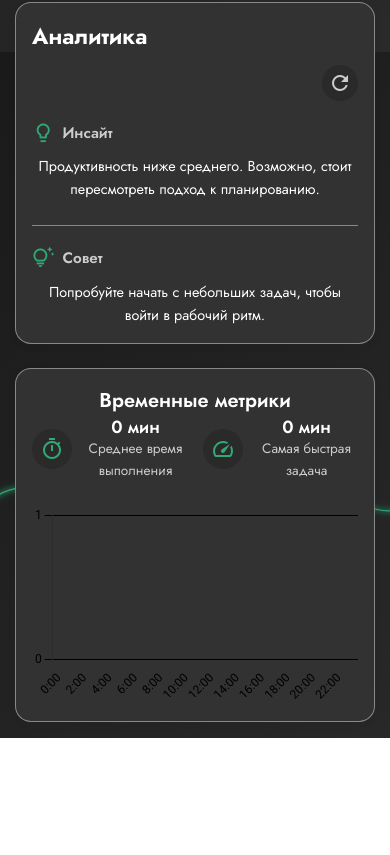
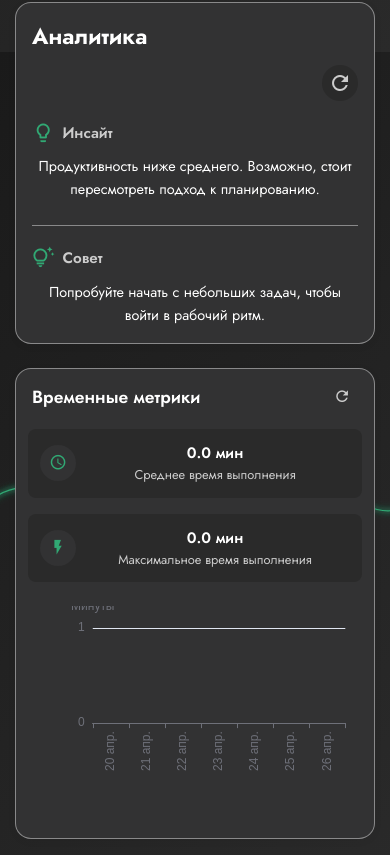
Before and after one commit to Sergey-Okey/toka-app, a Vue app in the folder my-app-toka/: page /#/dashboard in a window 390 px wide. Shown: the part 1636-2491 px from the top of the page. Before the commit the page ends 2374 px from the top, so only its background shows below. Built offline with nearby package versions, Linux system fonts and the light colour scheme.

Commit message:
approved TimeMetricsWidget

```diff
--- a/my-app-toka/package.json
+++ b/my-app-toka/package.json
@@ -10,6 +10,7 @@
     "chart.js": "^4.4.9",
     "chartjs-plugin-datalabels": "^2.2.0",
     "core-js": "^3.8.3",
+    "echarts": "^5.6.0",
     "element-plus": "^2.9.9",
     "material-design-icons-iconfont": "^6.7.0",
     "material-icons": "^1.13.14",
--- a/my-app-toka/src/components/widgets/TimeMetricsWidget.vue
+++ b/my-app-toka/src/components/widgets/TimeMetricsWidget.vue
@@ -2,81 +2,219 @@
   <div class="time-metrics-widget widget-card">
     <div class="widget-header">
       <h2 class="widget-title">Временные метрики</h2>
+      <button
+        class="refresh-btn"
+        @click="refreshData"
+        aria-label="Обновить данные"
+      >
+        <i class="material-icons-outlined">refresh</i>
+      </button>
     </div>
 
     <div class="metrics-grid">
-      <div v-for="metric in metrics" :key="metric.label" class="metric-item">
+      <div class="metric-item">
         <div class="metric-icon">
-          <i class="material-icons-outlined">{{ metric.icon }}</i>
+          <i class="material-icons-outlined">access_time</i>
         </div>
         <div class="metric-content">
-          <div class="metric-value">{{ metric.value }}</div>
-          <div class="metric-label">{{ metric.label }}</div>
+          <div class="metric-value">{{ avgTime }} мин</div>
+          <div class="metric-label">Среднее время выполнения</div>
+        </div>
+      </div>
+
+      <div class="metric-item">
+        <div class="metric-icon">
+          <i class="material-icons-outlined">flash_on</i>
+        </div>
+        <div class="metric-content">
+          <div class="metric-value">{{ maxTime }} мин</div>
+          <div class="metric-label">Максимальное время выполнения</div>
         </div>
       </div>
     </div>
 
-    <div class="chart-container">
-      <canvas ref="chartCanvas"></canvas>
-    </div>
+    <div ref="chartRef" class="chart-container"></div>
   </div>
 </template>
 
 <script setup>
-import { ref, watch, onMounted, onBeforeUnmount } from 'vue'
-import { Chart } from 'chart.js/auto'
+import { ref, computed, onMounted, watch } from 'vue'
+import * as echarts from 'echarts'
+import { useTaskStore } from '@/stores/taskStore'
 
-const props = defineProps({
-  metrics: {
-    type: Array,
-    default: () => [],
+const taskStore = useTaskStore()
+const chartRef = ref(null)
+const isLoading = ref(false)
+let chartInstance = null
+
+const avgTime = computed(() => taskStore.avgTimeToComplete.toFixed(1))
+const maxTime = computed(() => taskStore.maxTimeToComplete.toFixed(1))
+
+const refreshData = async () => {
+  try {
+    isLoading.value = true
+    await taskStore.fetchTasks()
+    if (chartInstance) {
+      chartInstance.setOption(getChartOptions())
+    }
+  } catch (error) {
+    console.error('Ошибка при обновлении данных:', error)
+  } finally {
+    isLoading.value = false
+  }
+}
+
+const getChartOptions = () => ({
+  tooltip: {
+    trigger: 'axis',
+    formatter: '{b}<br/>Время: {c} мин',
   },
-  chartData: {
-    type: Object,
-    required: true,
+  grid: {
+    containLabel: true,
+    ...(window.innerWidth < 400 && {
+      left: '15%',
+      right: '5%',
+      bottom: '25%',
+      top: '10%',
+    }),
   },
-  chartOptions: {
-    type: Object,
-    default: () => ({}),
+  xAxis: {
+    type: 'category',
+    data: getLastWeekDates(),
+    axisLabel: {
+      rotate: window.innerWidth < 400 ? 90 : 45,
+      interval: 0,
+    },
   },
+  yAxis: {
+    type: 'value',
+    name: 'Минуты',
+    minInterval: 1,
+  },
+  series: [
+    {
+      name: 'Среднее время',
+      type: 'bar',
+      data: getCompletionTimes(),
+      itemStyle: {
+        color: 'var(--primary)',
+        borderRadius: [2, 2, 0, 0],
+      },
+      barWidth: '60%',
+    },
+  ],
 })
 
-const chartCanvas = ref(null)
-const chartInstance = ref(null)
+function getLastWeekDates() {
+  const dates = []
+  for (let i = 6; i >= 0; i--) {
+    const date = new Date()
+    date.setDate(date.getDate() - i)
+    dates.push(
+      date.toLocaleDateString('ru-RU', { day: '2-digit', month: 'short' })
+    )
+  }
+  return dates
+}
+
+function getCompletionTimes() {
+  const times = []
+  for (let i = 6; i >= 0; i--) {
+    const date = new Date()
+    date.setDate(date.getDate() - i)
+    const tasks = taskStore.getTasksForDate(date)
+    const avg =
+      tasks.length > 0
+        ? tasks.reduce((sum, t) => sum + (t.completionTime || 0), 0) /
+          tasks.length
+        : 0
+    times.push(Number(avg.toFixed(1)))
+  }
+  return times
+}
 
 const initChart = () => {
-  if (chartInstance.value) {
-    chartInstance.value.destroy()
+  if (chartRef.value) {
+    chartInstance = echarts.init(chartRef.value)
+    chartInstance.setOption(getChartOptions())
   }
-
-  const ctx = chartCanvas.value.getContext('2d')
-
-  chartInstance.value = new Chart(ctx, {
-    type: 'bar',
-    data: props.chartData,
-    options: {
-      ...props.chartOptions,
-      responsive: true,
-      maintainAspectRatio: false,
-    },
-  })
 }
 
-watch(() => props.chartData, initChart, { deep: true })
+const handleResize = () => {
+  if (chartInstance) {
+    chartInstance.setOption(getChartOptions())
+    chartInstance.resize()
+  }
+}
 
-onMounted(initChart)
-onBeforeUnmount(() => {
-  if (chartInstance.value) {
-    chartInstance.value.destroy()
-  }
+onMounted(() => {
+  initChart()
+  window.addEventListener('resize', handleResize)
 })
+
+watch(
+  () => taskStore.tasks,
+  () => {
+    if (chartInstance) {
+      chartInstance.setOption(getChartOptions())
+    }
+  },
+  { deep: true }
+)
 </script>
 
 <style scoped lang="scss">
 .time-metrics-widget {
+  position: relative;
+  padding: 16px;
+
+  .widget-header {
+    display: flex;
+    justify-content: space-between;
+    align-items: center;
+    margin-bottom: 20px;
+    padding: 0 4px;
+  }
+
+  .widget-title {
+    margin: 0;
+    font-size: 1.25rem;
+    font-weight: 600;
+    color: var(--text-primary);
+  }
+
+  .refresh-btn {
+    background: none;
+    border: none;
+    color: var(--text-secondary);
+    cursor: pointer;
+    padding: 6px;
+    border-radius: 50%;
+    transition: all 0.3s ease;
+    display: flex;
+    align-items: center;
+    justify-content: center;
+    width: 36px;
+    height: 36px;
+
+    &:hover {
+      color: var(--primary);
+      background-color: var(--bg-primary);
+      transform: rotate(180deg);
+    }
+
+    &:active {
+      transform: rotate(360deg);
+    }
+
+    i {
+      font-size: 1.25rem;
+    }
+  }
+
   .metrics-grid {
     display: grid;
-    grid-template-columns: repeat(auto-fit, minmax(150px, 1fr));
+    grid-template-columns: repeat(1, 1fr);
     gap: 16px;
     margin-bottom: 24px;
   }
@@ -85,30 +223,46 @@ onBeforeUnmount(() => {
     display: flex;
     align-items: center;
     gap: 12px;
+    padding: 12px;
+    background-color: var(--bg-secondary);
+    border-radius: 8px;
+    transition: transform 0.2s ease;
+    position: relative;
+    padding-left: 60px; /* Отступ для иконки */
+
+    &:hover {
+      transform: translateY(-2px);
+    }
   }
 
   .metric-icon {
+    position: absolute;
+    left: 12px;
     width: 40px;
     height: 40px;
     border-radius: 50%;
-    background: var(--bg-secondary);
+    background: var(--bg-primary);
     display: flex;
     align-items: center;
     justify-content: center;
     color: var(--primary);
-    flex-shrink: 0;
+
+    i {
+      font-size: 1.2rem;
+    }
   }
 
   .metric-content {
     display: flex;
     flex-direction: column;
+    width: 100%;
+    text-align: center;
   }
 
   .metric-value {
-    font-size: 1.1rem;
+    font-size: 1rem;
     font-weight: 600;
     color: var(--text-primary);
-    line-height: 1.2;
   }
 
   .metric-label {
@@ -117,9 +271,55 @@ onBeforeUnmount(() => {
   }
 
   .chart-container {
-    position: relative;
-    height: 200px;
+    height: 240px;
     width: 100%;
+    margin-top: 8px;
+  }
+
+  @media (max-width: 400px) {
+    padding: 12px;
+
+    .widget-header {
+      margin-bottom: 16px;
+    }
+
+    .widget-title {
+      font-size: 1.1rem;
+    }
+
+    .refresh-btn {
+      width: 32px;
+      height: 32px;
+
+      i {
+        font-size: 1.1rem;
+      }
+    }
+
+    .metric-item {
+      padding-left: 52px; /* Уменьшенный отступ для мобильных */
+    }
+
+    .metric-icon {
+      width: 36px;
+      height: 36px;
+
+      i {
+        font-size: 1.1rem;
+      }
+    }
+
+    .metric-value {
+      font-size: 0.95rem;
+    }
+
+    .metric-label {
+      font-size: 0.8rem;
+    }
+
+    .chart-container {
+      height: 220px;
+    }
   }
 }
 </style>
--- a/my-app-toka/src/stores/taskStore.ts
+++ b/my-app-toka/src/stores/taskStore.ts
@@ -7,8 +7,12 @@ export interface Task {
   title: string
   completed: boolean
   dueDate?: string // ISO-строка
+  completedDate?: string // Дата завершения
+  category?: string // Категория задачи
+  priority?: string // Приоритет задачи
 }
 
+// Определение хранилища задач
 export const useTaskStore = defineStore('tasks', () => {
   // Безопасный парсинг из localStorage
   let initialTasks: Task[] = []
@@ -48,6 +52,7 @@ export const useTaskStore = defineStore('tasks', () => {
     const task = tasks.value.find((t) => t.id === taskId)
     if (task) {
       task.completed = !task.completed
+      task.completedDate = task.completed ? new Date().toISOString() : undefined
       saveTasks()
     }
   }
@@ -99,12 +104,60 @@ export const useTaskStore = defineStore('tasks', () => {
     () => tasks.value.filter((t) => isTaskOverdue(t)).length
   )
 
+  // Среднее время на выполнение задачи (в минутах)
+  const avgTimeToComplete = computed(() => {
+    const completedTasksList = tasks.value.filter(
+      (task) => task.completed && task.dueDate && task.completedDate
+    )
+    if (completedTasksList.length === 0) return 0
+    const totalTime = completedTasksList.reduce((acc, task) => {
+      const dueDate = task.dueDate ? new Date(task.dueDate) : new Date()
+      const completedDate = task.completedDate
+        ? new Date(task.completedDate)
+        : new Date()
+      return acc + (completedDate.getTime() - dueDate.getTime())
+    }, 0)
+    return totalTime / completedTasksList.length / (1000 * 60) // Среднее время в минутах
+  })
+
+  // Максимальное время выполнения задачи (в минутах)
+  const maxTimeToComplete = computed(() => {
+    const completedTasksList = tasks.value.filter(
+      (task) => task.completed && task.dueDate && task.completedDate
+    )
+    if (completedTasksList.length === 0) return 0
+    const times = completedTasksList.map((task) => {
+      const dueDate = task.dueDate ? new Date(task.dueDate) : new Date()
+      const completedDate = task.completedDate
+        ? new Date(task.completedDate)
+        : new Date()
+      return (completedDate.getTime() - dueDate.getTime()) / (1000 * 60) // В минутах
+    })
+    return Math.max(...times)
+  })
+
+  // Категории задач
+  const taskCategories = computed(() => {
+    const categories = new Set(tasks.value.map((task) => task.category))
+    return Array.from(categories)
+  })
+
+  // Приоритеты задач
+  const taskPriorities = computed(() => {
+    const priorities = new Set(tasks.value.map((task) => task.priority))
+    return Array.from(priorities)
+  })
+
   return {
     tasks,
     totalTasks,
     activeTasks,
     completedTasks,
     overdueTasks,
+    avgTimeToComplete,
+    maxTimeToComplete,
+    taskCategories,
+    taskPriorities,
     saveTask,
     deleteTask,
     toggleTaskCompletion,
```
Also changed, not shown: 1 other file (tests, documents, lock files or other folders).
